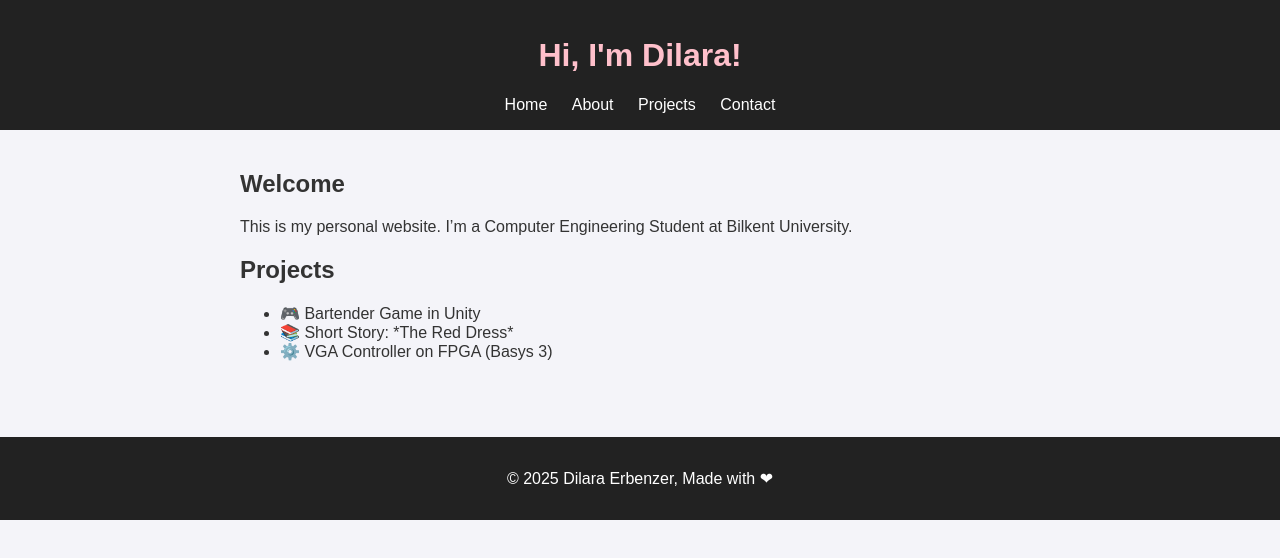
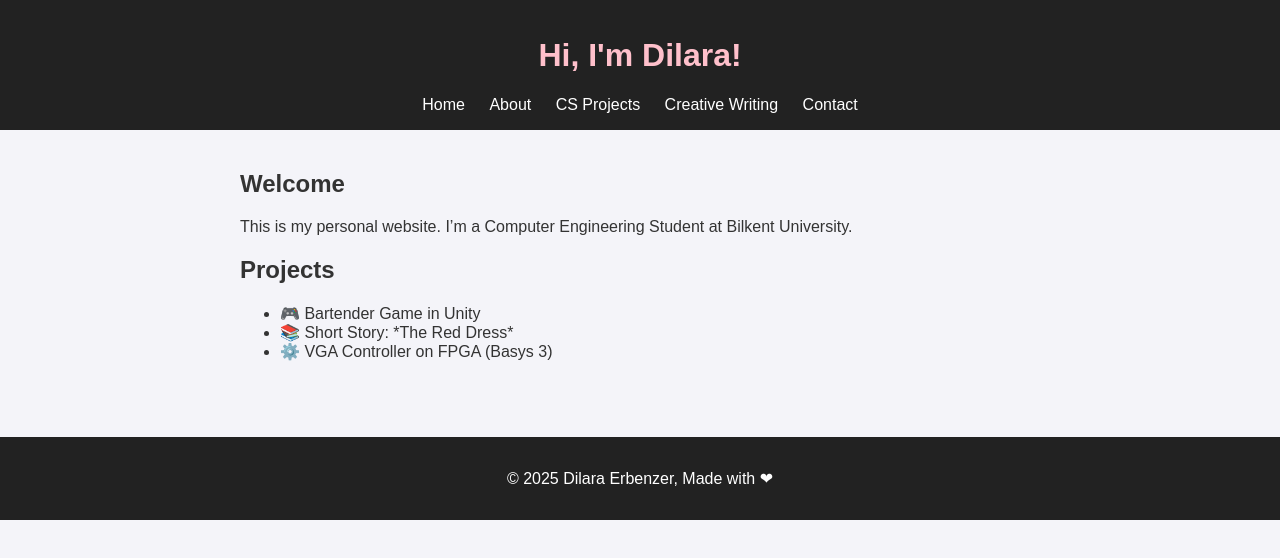
Before and after one commit to dilaraerbenzer/dilaraerbenzer.github.io, a plain HTML site: page index.html in a window 1280 px wide. Drawn offline with Linux system fonts and the light colour scheme.

Commit message:
Test commit

```diff
--- a/index.html
+++ b/index.html
@@ -12,7 +12,8 @@
     <nav>
       <a href="index.html">Home</a>
       <a href="#">About</a>
-      <a href="#">Projects</a>
+      <a href="#">CS Projects</a>
+      <a href="#">Creative Writing</a>
       <a href="#">Contact</a>
     </nav>
   </header>
```
